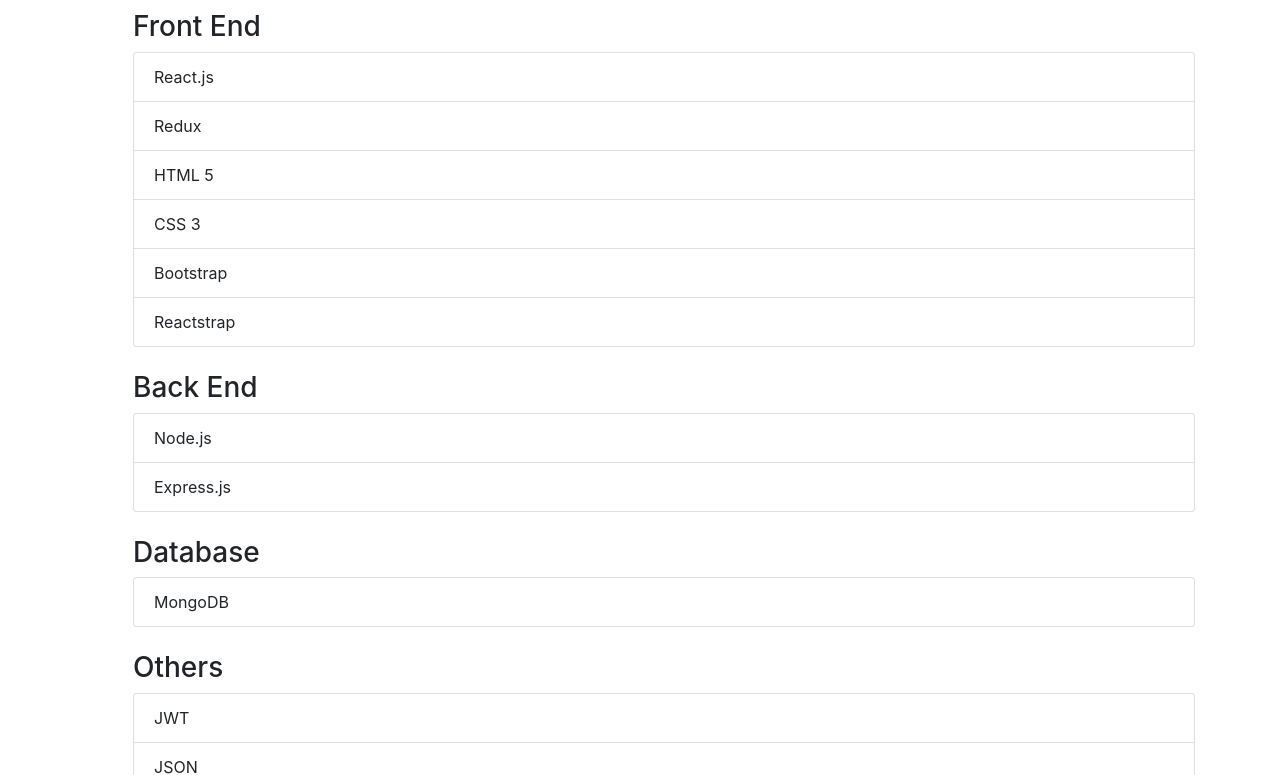
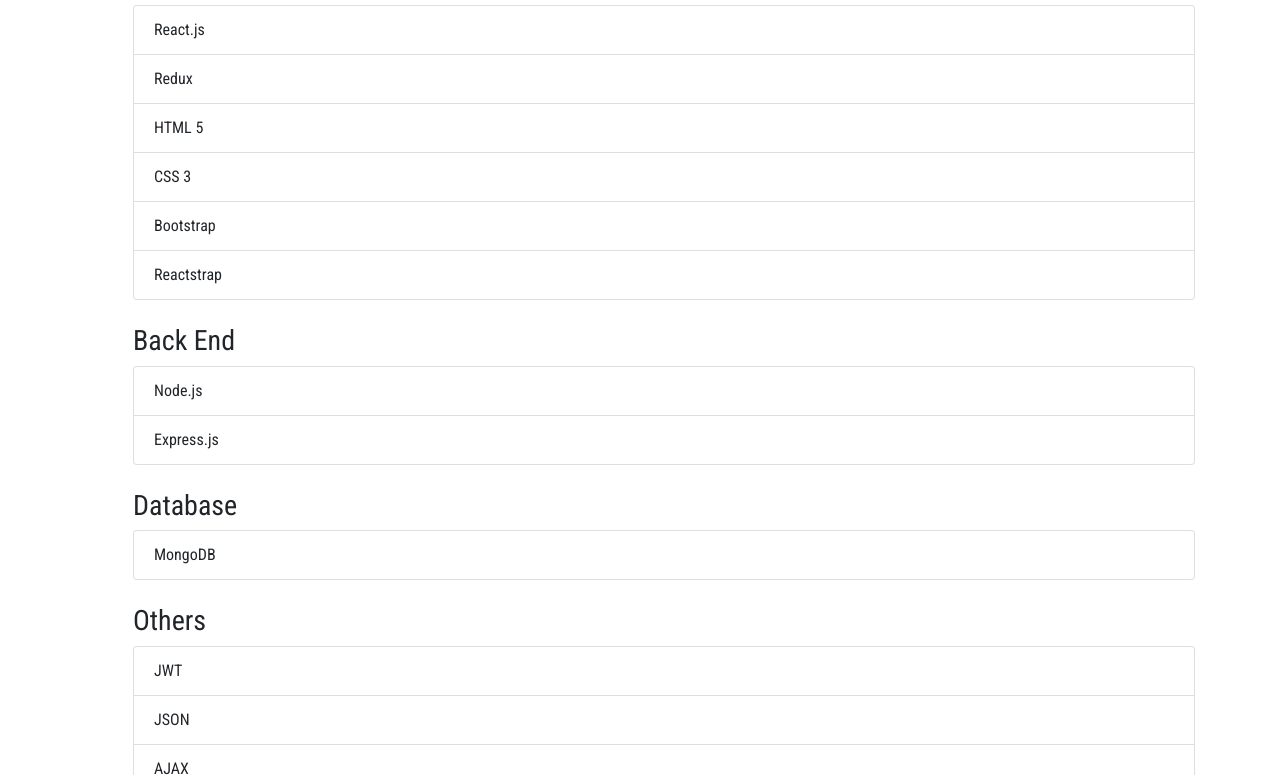
Before and after one commit to Aman1706/aman1706.github.io, a plain HTML site: page index.html in a window 1280 px wide. Shown: the part 523-1298 px from the top of the page. Drawn offline with nearby package versions, Linux system fonts and the light colour scheme.

Commit message:
Changed font style

```diff
--- a/index.html
+++ b/index.html
@@ -3,6 +3,7 @@
     <title>Aman's Portfolio</title>
     <link rel="stylesheet" href="https://stackpath.bootstrapcdn.com/bootstrap/4.3.1/css/bootstrap.min.css" integrity="sha384-ggOyR0iXCbMQv3Xipma34MD+dH/1fQ784/j6cY/iJTQUOhcWr7x9JvoRxT2MZw1T" crossorigin="anonymous">
     <link rel="stylesheet" href="style.css">
+    <link href="https://fonts.googleapis.com/css?family=Roboto+Condensed&display=swap" rel="stylesheet">
 </head>
 <body>
             <div class="jumbotron jumbotron-fluid bg-primary text-white mb-0">
--- a/style.css
+++ b/style.css
@@ -1,3 +1,7 @@
+body {
+    font-family: 'Roboto Condensed', sans-serif;
+}
+
 .profile-img {
     border-radius: 50%;
     margin-top: 20px;
```
